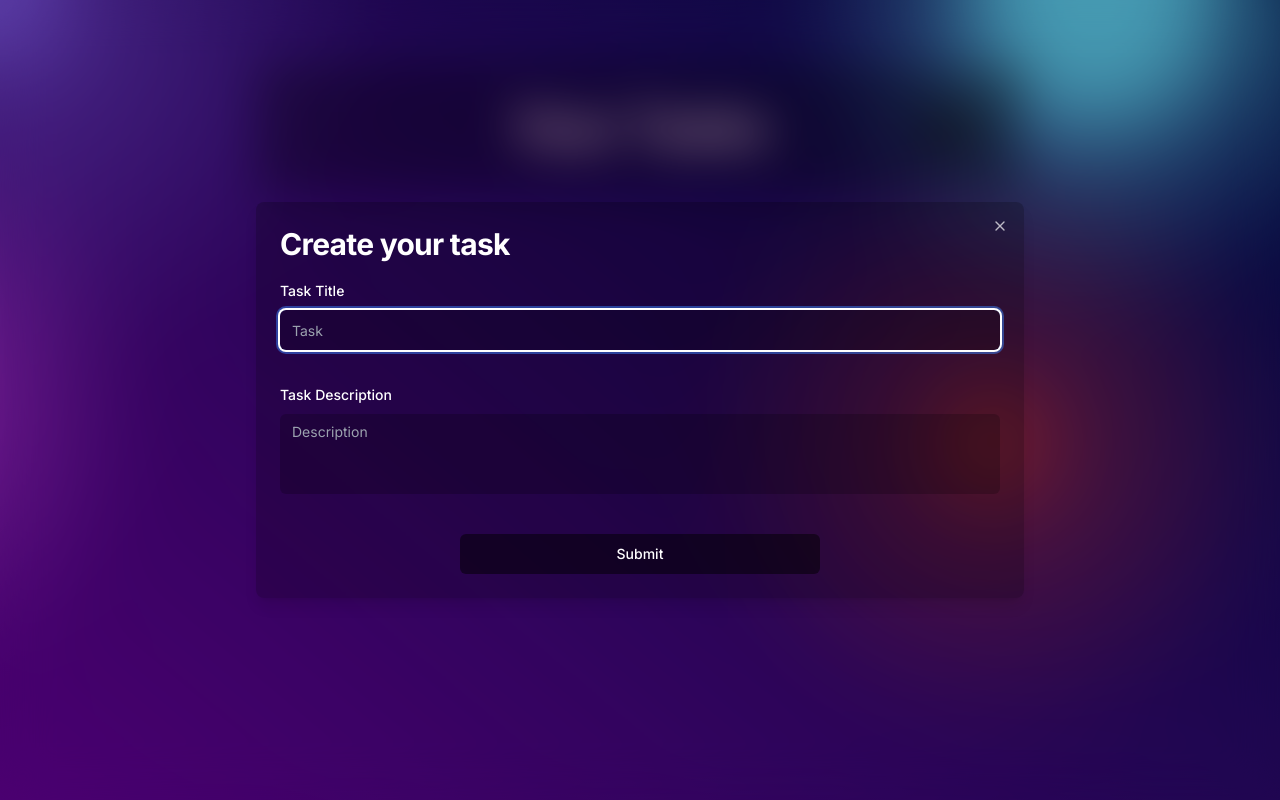
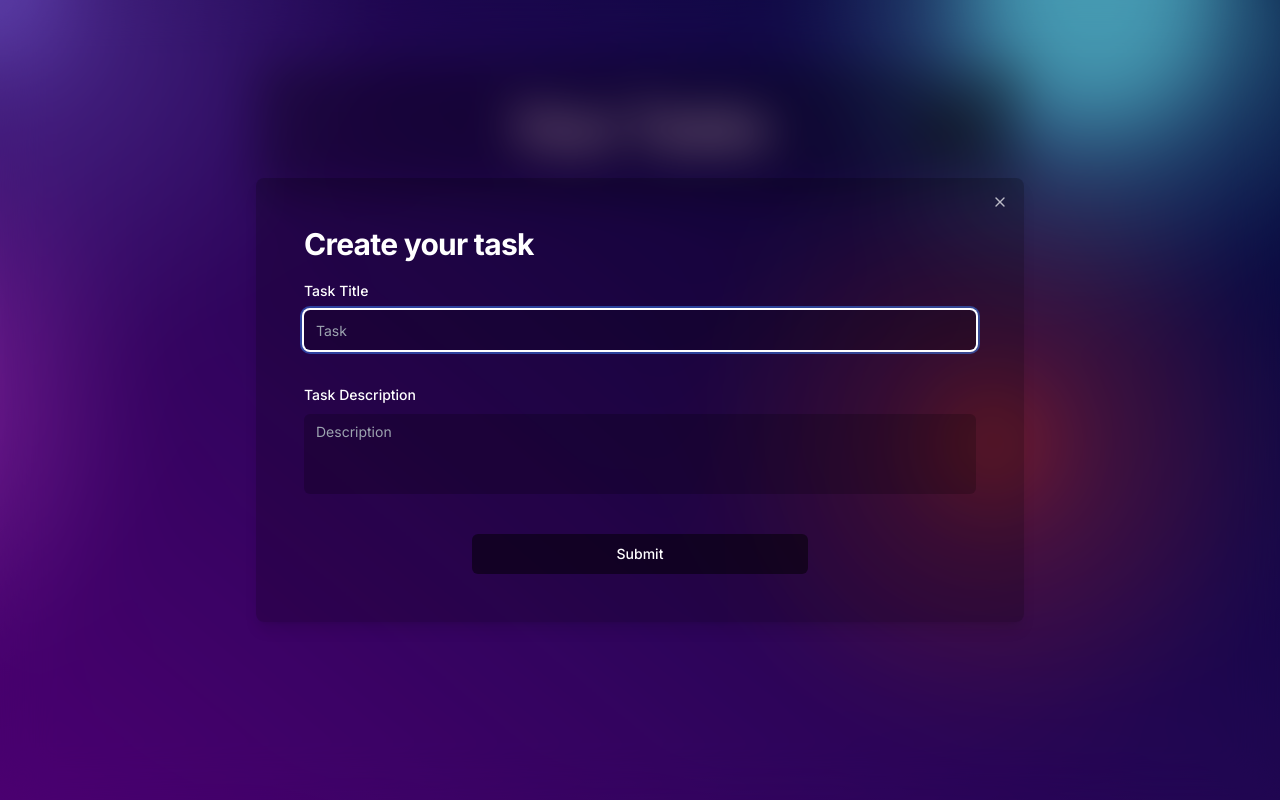
Before and after one commit to amora7741/NextToDoList, a Next.js app: page / in a window 1280 px wide. Both pictures are taken after a click on the button 952 px from the left and 128 px from the top of the page. Built offline with nearby package versions, Linux system fonts and the light colour scheme.

Commit message:
Adjust dialog padding

```diff
--- a/src/components/ui/dialog.tsx
+++ b/src/components/ui/dialog.tsx
@@ -38,7 +38,7 @@
     <DialogPrimitive.Content
       ref={ref}
       className={cn(
-        'fixed left-[50%] top-[50%] z-50 grid w-full max-w-3xl h-full md:h-fit translate-x-[-50%] translate-y-[-50%] gap-4  bg-background p-6 shadow-lg duration-200 data-[state=open]:animate-in data-[state=closed]:animate-out data-[state=closed]:fade-out-0 data-[state=open]:fade-in-0 data-[state=closed]:zoom-out-95 data-[state=open]:zoom-in-95 data-[state=closed]:slide-out-to-left-1/2 data-[state=closed]:slide-out-to-top-[48%] data-[state=open]:slide-in-from-left-1/2 data-[state=open]:slide-in-from-top-[48%] sm:rounded-lg',
+        'fixed left-[50%] top-[50%] z-50 grid w-full max-w-3xl h-full md:h-fit translate-x-[-50%] translate-y-[-50%] gap-4  bg-background p-12 shadow-lg duration-200 data-[state=open]:animate-in data-[state=closed]:animate-out data-[state=closed]:fade-out-0 data-[state=open]:fade-in-0 data-[state=closed]:zoom-out-95 data-[state=open]:zoom-in-95 data-[state=closed]:slide-out-to-left-1/2 data-[state=closed]:slide-out-to-top-[48%] data-[state=open]:slide-in-from-left-1/2 data-[state=open]:slide-in-from-top-[48%] sm:rounded-lg',
         className
       )}
       {...props}
```
